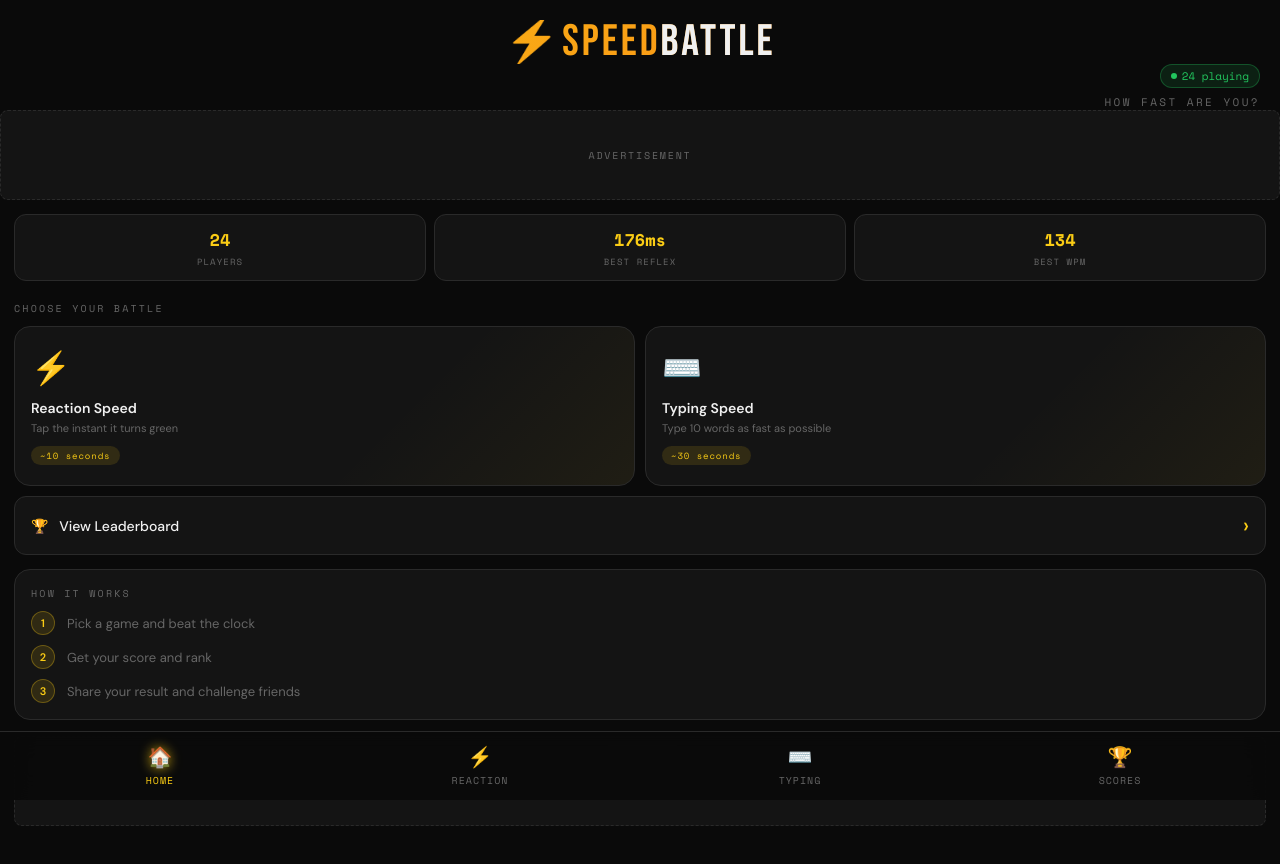
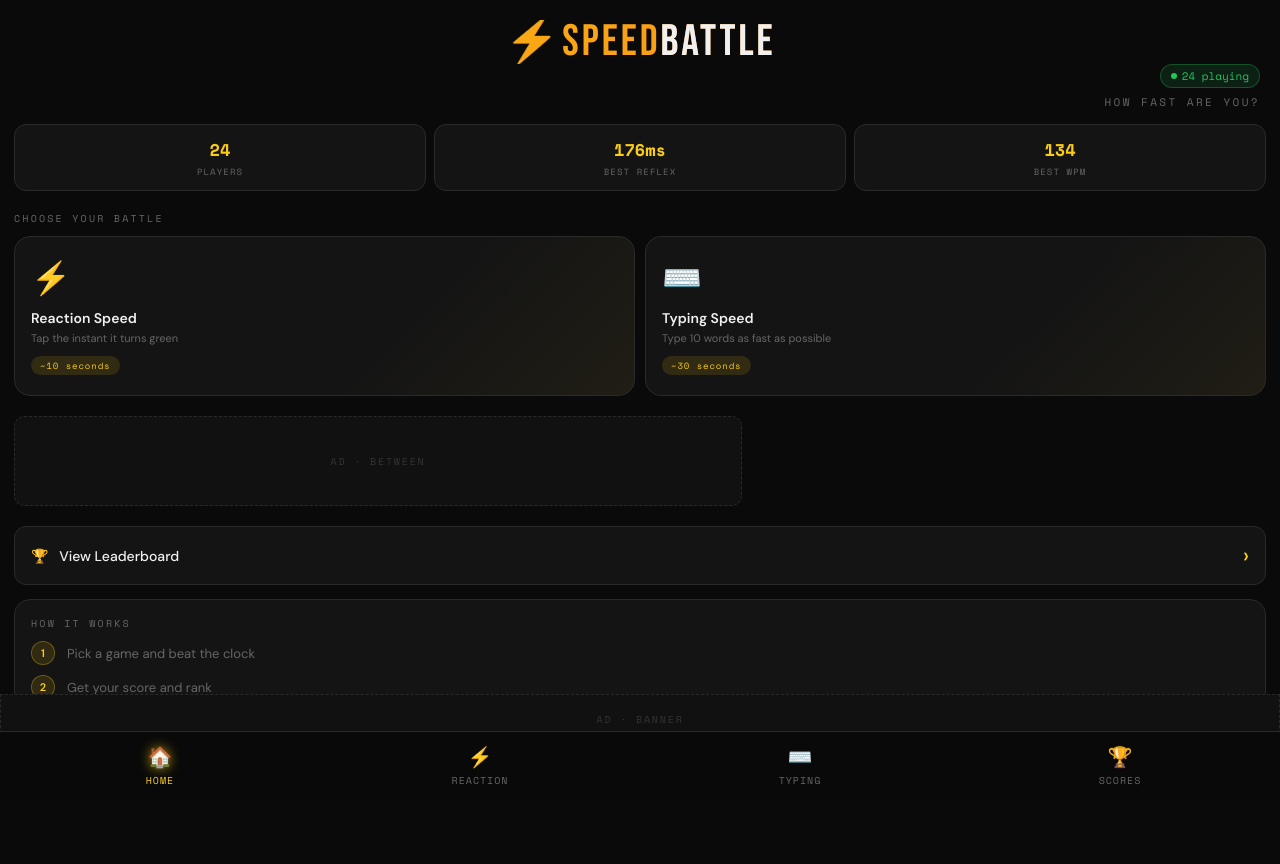
Before and after one commit to GALDII/speedbattle2, a React (Create React App) app: page / in a window 1280 px wide. Shown: the top 864 px of the page. Built offline with nearby package versions, Linux system fonts and the light colour scheme; no server answers; the database is empty.

Commit message:
v17 hard changes 2

```diff
--- a/src/components/AdSlot.jsx
+++ b/src/components/AdSlot.jsx
@@ -1,165 +1,86 @@
+// ─── AdSlot.jsx ───────────────────────────────────────────────
+// PLACEMENT: src/components/AdSlot.jsx  (REPLACE existing)
+//
+// Ad strategy:
+//   'banner'    → sticky bottom bar (never covers game, always visible)
+//   'between'   → shown ONLY on Home, Leaderboard, Result pages (never on game pages)
+//   'result'    → large block on result pages only, below the fold
+//
+// Game pages (ReactionPage, TypingPage) have ZERO ads inside them.
+// The sticky bottom banner covers all pages passively without disrupting play.
+
 import React, { useEffect, useRef } from 'react';
 import styles from './AdSlot.module.css';
 
-// ─── AD CREDENTIALS ───────────────────────────────────────────
 const AD_CONFIG = {
   adsense: {
     publisherId: 'ca-pub-5890583628637719',
     slots: {
-      banner: '5274180112',
-      mid:    '8554949577',
-      bottom: '9022183004',
+      banner:  '5274180112',
+      between: '8554949577',
+      result:  '9022183004',
     },
   },
-  adsterra: {
-    banner: '//pl28890016.effectivegatecpm.com/21f569c24724fe31451b5d45f16d243b/invoke.js',
-    mid:    '//pl28890016.effectivegatecpm.com/21f569c24724fe31451b5d45f16d243b/invoke.js',
-    bottom: '//pl28890016.effectivegatecpm.com/21f569c24724fe31451b5d45f16d243b/invoke.js',
-  },
-  monetag: {
-    banner: '10710139',
-    mid:    '10710324',
-    bottom: '10710320',
-  },
 };
-// ──────────────────────────────────────────────────────────────
 
 const IS_PROD = process.env.REACT_APP_ENV === 'production';
 
-// banner → AdSense   (below header, every page)
-// mid    → Adsterra  (below game area, during play)
-// bottom → Monetag   (bottom of result pages)
-const SLOT_NETWORK = {
-  banner: 'adsense',
-  mid:    'adsterra',
-  bottom: 'monetag',
-};
-
-// ── Register Monetag service worker once ──────────────────────
+// Register Monetag service worker (popunder — background only, never visible)
 if (IS_PROD && 'serviceWorker' in navigator) {
   window.addEventListener('load', () => {
-    navigator.serviceWorker
-      .register('/sw.js')
-      .catch((err) => console.warn('Monetag SW registration failed:', err));
+    navigator.serviceWorker.register('/sw.js')
+      .catch(err => console.warn('Monetag SW:', err));
   });
 }
 
-// ── AdSense Unit ──────────────────────────────────────────────
-function AdSenseUnit({ slotId }) {
+function AdSenseUnit({ slotId, format = 'auto' }) {
+  const wrapRef = useRef(null);
+
   useEffect(() => {
     try {
       (window.adsbygoogle = window.adsbygoogle || []).push({});
-    } catch (e) {
-      console.warn('AdSense error:', e);
+    } catch (e) {}
+
+    // Hide wrapper if AdSense returns no fill (prevents empty gaps)
+    const t = setTimeout(() => {
+      const ins = wrapRef.current?.querySelector('ins');
+      if (ins?.getAttribute('data-ad-status') === 'unfilled') {
+        if (wrapRef.current) wrapRef.current.style.display = 'none';
       }
+    }, 2500);
+    return () => clearTimeout(t);
   }, []);
 
   return (
+    <div ref={wrapRef}>
       <ins
         className="adsbygoogle"
         style={{ display: 'block', width: '100%' }}
         data-ad-client={AD_CONFIG.adsense.publisherId}
         data-ad-slot={slotId}
-      data-ad-format="auto"
+        data-ad-format={format}
         data-full-width-responsive="true"
       />
-  );
-}
-
-// ── Adsterra Unit ─────────────────────────────────────────────
-function AdsterraUnit({ scriptSrc }) {
-  const ref = useRef(null);
-  const containerId = scriptSrc.split('/').slice(-2, -1)[0];
-
-  useEffect(() => {
-    const element = ref.current;
-    if (!element) return;
-    if (element.querySelector('script')) return;
-
-    const script = document.createElement('script');
-    script.src = `https:${scriptSrc}`;
-    script.async = true;
-    script.setAttribute('data-cfasync', 'false');
-    element.appendChild(script);
-
-    return () => { if (element) element.innerHTML = ''; };
-  }, [scriptSrc]);
-
-  return (
-    <div ref={ref} style={{ width: '100%' }}>
-      <div id={`container-${containerId}`} />
     </div>
   );
 }
 
-// ── Monetag Unit ──────────────────────────────────────────────
-// Uses Monetag's direct tag format — get your exact script URL from
-// publishers.monetag.com → Sites → your zone → Get Tag
-function MonetagUnit({ zoneId }) {
-  const ref = useRef(null);
-
-  useEffect(() => {
-    const element = ref.current;
-    if (!element) return;
-    if (element.querySelector('script')) return;
-
-    // Monetag tag script — format: //{pub-domain}/400/{zoneId}
-    // Replace 'YOUR_MONETAG_CDN' with the domain from your Monetag tag
-    const script = document.createElement('script');
-    script.async = true;
-    script.setAttribute('data-cfasync', 'false');
-    // ↓ Get this URL from your Monetag dashboard "Get Tag" button
-    script.src = `//monetag.com/banner/${zoneId}`;
-    element.appendChild(script);
-
-    return () => { if (element) element.innerHTML = ''; };
-  }, [zoneId]);
-
-  return <div ref={ref} style={{ width: '100%', minHeight: 60 }} />;
-}
-
-// ── Placeholder (dev / unconfigured) ─────────────────────────
 function Placeholder({ size }) {
   return (
-    <div className={`${styles.adSlot} ${styles[size]}`}>
-      Advertisement
+    <div className={`${styles.placeholder} ${styles[size]}`}>
+      Ad · {size}
     </div>
   );
 }
 
-// ── Main AdSlot component ─────────────────────────────────────
-export default function AdSlot({ size = 'banner' }) {
-  const network = SLOT_NETWORK[size];
-
-  if (!IS_PROD) {
-    return <Placeholder size={size} />;
-  }
-
-  if (network === 'adsense') {
+export default function AdSlot({ size = 'between' }) {
+  if (!IS_PROD) return <Placeholder size={size} />;
   return (
-      <div className={styles.adWrapper}>
-        <AdSenseUnit slotId={AD_CONFIG.adsense.slots[size]} />
+    <div className={`${styles.adWrapper} ${styles[size]}`}>
+      <AdSenseUnit
+        slotId={AD_CONFIG.adsense.slots[size] || AD_CONFIG.adsense.slots.between}
+        format={size === 'banner' ? 'horizontal' : 'auto'}
+      />
     </div>
   );
 }
-
-  if (network === 'adsterra') {
-    const src = AD_CONFIG.adsterra[size];
-    if (!src.includes('effectivegatecpm')) return <Placeholder size={size} />;
-    return (
-      <div className={styles.adWrapper}>
-        <AdsterraUnit scriptSrc={src} />
-      </div>
-    );
-  }
-
-  if (network === 'monetag') {
-    return (
-      <div className={styles.adWrapper}>
-        <MonetagUnit zoneId={AD_CONFIG.monetag[size]} />
-      </div>
-    );
-  }
-
-  return <Placeholder size={size} />;
-}
--- a/src/components/AdSlot.module.css
+++ b/src/components/AdSlot.module.css
@@ -1,60 +1,113 @@
-/* Ad wrapper — full width, no side margins on mobile */
+/* ── AdSlot.module.css ────────────────────────────────────────
+   PLACEMENT: src/components/AdSlot.module.css  (REPLACE existing)
+*/
+
+/* ── Shared wrapper ─────────────────────────────────────────── */
 .adWrapper {
   width: 100%;
+  overflow: hidden;
   display: flex;
   align-items: center;
   justify-content: center;
-  overflow: hidden;
-  background: var(--surface);
-  border-top: 1px solid var(--border);
-  border-bottom: 1px solid var(--border);
 }
 
-/* Dev placeholder */
-.adSlot {
-  background: var(--surface);
-  border: 1px dashed var(--border);
-  border-radius: var(--radius-sm);
+/* ── STICKY BOTTOM BANNER ────────────────────────────────────
+   Lives in App.jsx outside all routes.
+   Sits above BottomNav using bottom padding on pages.
+   Never overlaps game content — it's below the nav safe zone.
+   Height collapses to 0 if no ad fills.
+*/
+.banner {
+  position: fixed;
+  bottom: 56px; /* sits just above the 56px BottomNav */
+  left: 0;
+  right: 0;
+  z-index: 100;
+  background: rgba(10, 10, 10, 0.95);
+  border-top: 1px solid #1f1f1f;
+  min-height: 0; /* collapses when unfilled */
+  max-height: 60px;
+  backdrop-filter: blur(4px);
+}
+
+/* Push page content up so sticky banner never covers it */
+:global(body) {
+  padding-bottom: 116px; /* 56px nav + 60px banner */
+}
+
+/* ── BETWEEN BLOCK ───────────────────────────────────────────
+   Used on: Home (below game cards), Leaderboard (below list)
+   A natural content break — like a magazine ad between sections.
+   Never appears on active game pages.
+*/
+.between {
+  margin: 20px 0;
+  border-radius: 12px;
+  overflow: hidden;
+  border: 1px solid #1f1f1f;
+  min-height: 0;
+  background: #0d0d0d;
+}
+
+/* ── RESULT BLOCK ────────────────────────────────────────────
+   Used on: TypingResult, ReactionResult only.
+   Shown AFTER the result card and share buttons — below the fold.
+   User has already seen their score, so ad doesn't disrupt anything.
+*/
+.result {
+  margin: 24px 0 8px;
+  border-radius: 12px;
+  overflow: hidden;
+  border: 1px solid #1f1f1f;
+  min-height: 0;
+  background: #0d0d0d;
+}
+
+/* ── Dev placeholders ────────────────────────────────────────── */
+.placeholder {
   display: flex;
   align-items: center;
   justify-content: center;
-  color: var(--muted);
+  background: #111;
+  border: 1px dashed #2a2a2a;
+  border-radius: 10px;
+  color: #333;
   font-size: 10px;
   letter-spacing: 0.18em;
   text-transform: uppercase;
-  font-family: var(--font-mono);
+  font-family: "Space Mono", monospace;
   width: 100%;
 }
-
-/* Banner — below header, sticky feel */
-.banner {
-  height: 60px;
-  min-height: 50px;
+.placeholder.banner {
+  height: 50px;
+  position: fixed;
+  bottom: 56px;
+  left: 0;
+  right: 0;
+  border-radius: 0;
+}
+.placeholder.between {
+  height: 90px;
+  margin: 20px 0;
+}
+.placeholder.result {
+  height: 100px;
+  margin: 24px 0 8px;
 }
 
-/* Mid — between game and page bottom, more room for rectangle ads */
-.mid {
-  min-height: 90px;
-  margin: 12px 0;
-  border-radius: var(--radius-md);
-  border: 1px dashed var(--border);
+/* ── Desktop cap ─────────────────────────────────────────────── */
+@media (min-width: 640px) {
+  .banner {
+    max-height: 90px;
+    bottom: 0;
+  }
+  :global(body) {
+    padding-bottom: 90px;
+  }
+  .between,
+  .result {
+    max-width: 728px;
+    margin-left: auto;
+    margin-right: auto;
+  }
 }
-
-/* Bottom — result pages footer */
-.bottom {
-  min-height: 60px;
-  margin: 16px 0 8px;
-}
-
-/* On larger screens give ads proper max-width */
-@media (min-width: 600px) {
-  .adWrapper {
-    max-width: 728px;
-    margin: 0 auto;
-    border-radius: var(--radius-md);
-    border: 1px solid var(--border);
-  }
-  .banner { height: 90px; }
-  .mid    { min-height: 250px; }
-  .bottom { min-height: 90px; }
-}
--- a/src/pages/Home.jsx
+++ b/src/pages/Home.jsx
@@ -1,3 +1,7 @@
+// ─── Home.jsx ─────────────────────────────────────────────────
+// PLACEMENT: src/pages/Home.jsx  (REPLACE existing)
+// Ad placement: ONE 'between' block after the game cards — natural break.
+
 import React from 'react';
 import { useNavigate } from 'react-router-dom';
 import AdSlot from '../components/AdSlot';
@@ -30,6 +34,9 @@ export default function Home({ stats }) {
         ))}
       </div>
 
+      {/* Ad sits naturally between game cards and leaderboard button */}
+      <AdSlot size="between" />
+
       <button className={styles.lbBtn} onClick={() => navigate('/leaderboard')}>
         <span>🏆 &nbsp; View Leaderboard</span>
         <span className={styles.arrow}>›</span>
@@ -44,7 +51,6 @@ export default function Home({ stats }) {
           </div>
         ))}
       </div>
-      <AdSlot size="bottom" />
     </div>
   );
 }
--- a/src/pages/LeaderboardPage.jsx
+++ b/src/pages/LeaderboardPage.jsx
@@ -1,18 +1,23 @@
+// ─── LeaderboardPage.jsx ─────────────────────────────────────
+// PLACEMENT: src/pages/LeaderboardPage.jsx  (REPLACE existing)
+// Ad placement: 'between' block after the full leaderboard list.
+
 import React from 'react';
 import { useNavigate } from 'react-router-dom';
 import Leaderboard from '../components/Leaderboard';
 import AdSlot from '../components/AdSlot';
 import styles from './GamePage.module.css';
 
-export default function LeaderboardPage({ reactionBoard, typingBoard }) {
+export default function LeaderboardPage({ reactionBoard, typingBoard, myScore }) {
   const navigate = useNavigate();
   return (
     <div className={styles.page}>
       <button className={styles.back} onClick={() => navigate('/')}>← Back</button>
       <div className={styles.title}>Leaderboard</div>
-      <div className={styles.sub}>Top players today</div>
-      <Leaderboard reactionBoard={reactionBoard} typingBoard={typingBoard} />
-      <AdSlot size="mid" />
+      <div className={styles.sub}>Top players — all-time & today</div>
+      <Leaderboard reactionBoard={reactionBoard} typingBoard={typingBoard} myScore={myScore} />
+      {/* Ad after full list — user has scrolled through content naturally */}
+      <AdSlot size="between" />
     </div>
   );
 }
--- a/src/pages/ReactionPage.jsx
+++ b/src/pages/ReactionPage.jsx
@@ -1,7 +1,10 @@
+// ─── ReactionPage.jsx ─────────────────────────────────────────
+// PLACEMENT: src/pages/ReactionPage.jsx  (REPLACE existing)
+// ZERO ads on this page. Even a tiny distraction breaks reaction timing.
+
 import React, { useCallback } from 'react';
 import { useNavigate } from 'react-router-dom';
 import ReactionGame from '../games/ReactionGame';
-import AdSlot from '../components/AdSlot';
 import styles from './GamePage.module.css';
 
 export default function ReactionPage({ onResult }) {
@@ -17,7 +20,6 @@ export default function ReactionPage({ onResult }) {
       <button className={styles.back} onClick={() => navigate('/')}>← Back</button>
       <div className={styles.title}>Reaction Test</div>
       <div className={styles.sub}>Tap the arena the INSTANT it turns green</div>
-      <AdSlot size="mid" />
       <ReactionGame onResult={handleResult} />
     </div>
   );
```
Also changed, not shown: src/App.jsx (+21 -17 lines), src/components/ScoreModal.jsx (+58 -57 lines), src/pages/ReactionResult.jsx (+10 -15 lines), src/pages/TypingPage.jsx (+5 -2 lines), src/pages/TypingResult.jsx (+11 -16 lines). Lines whose indentation alone changed are shown as unchanged.
